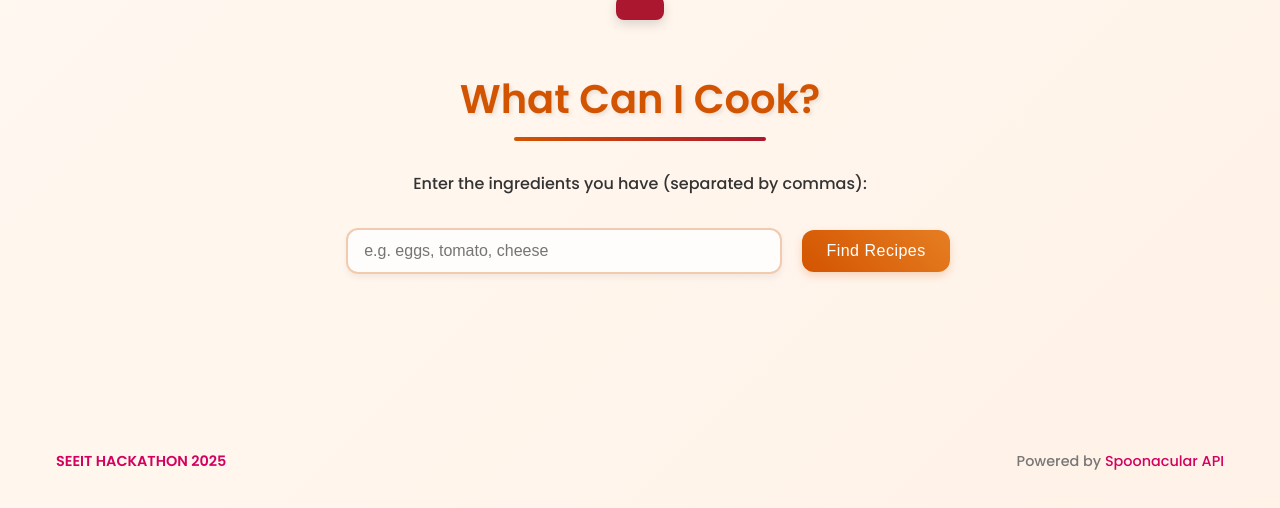
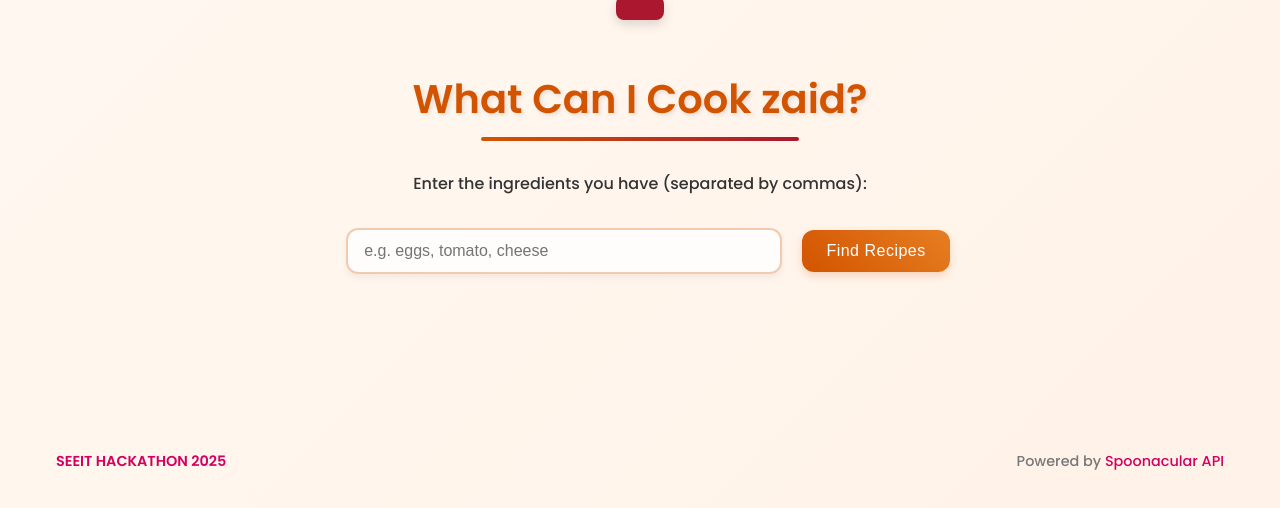
Before and after one commit to ZaidZain1/wcicz, a plain HTML site: page index.html in a window 1280 px wide. Drawn offline with Linux system fonts and the light colour scheme.

Commit message:
Update content

```diff
--- a/index.html
+++ b/index.html
@@ -8,7 +8,7 @@
   <link rel="stylesheet" href="style.css" />
 </head>
 <body>
-  <h1>What Can I Cook?</h1>
+  <h1>What Can I Cook zaid?</h1>
   <p>Enter the ingredients you have (separated by commas):</p>
 
   <input type="text" id="ingredientsInput" placeholder="e.g. eggs, tomato, cheese" />
```
